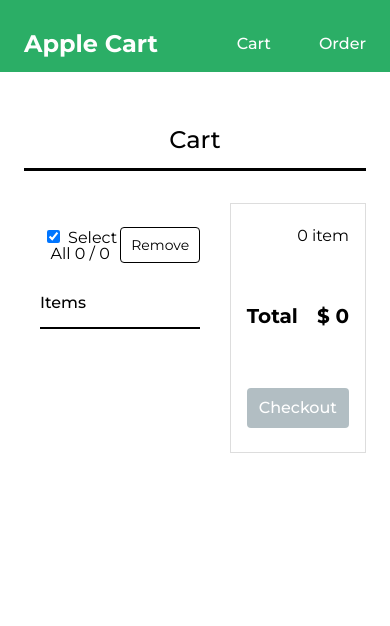
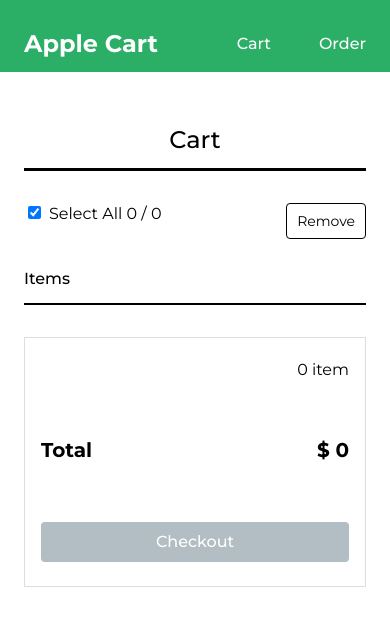
Before and after one commit to dkssyddico/apple-cart, a React (Create React App) app: page /cart in a window 390 px wide. Shown: the top 626 px of the page. Built offline with nearby package versions, Linux system fonts and the light colour scheme.

Commit message:
make direct shop now function in product page and modify styling as responsive web

```diff
--- a/src/Pages/Cart.js
+++ b/src/Pages/Cart.js
@@ -37,13 +37,15 @@ const Title = styled.h1`
 
 const Container = styled.div`
   display: flex;
-  gap: 4%;
+  justify-content: space-between;
+  flex-wrap: wrap;
 `;
 
 const CartItemContainer = styled.div`
-  flex-basis: 66%;
-  /* border: 1px solid black; */
-  padding: 1.5rem 1rem;
+  flex-basis: 60%;
+  @media screen and (max-width: 767px) {
+    flex-basis: 100%;
+  }
 `;
 
 const ItemsContainer = styled.div`
@@ -170,6 +172,9 @@ const SummaryContainer = styled.div`
   justify-content: space-between;
   h2 {
     align-self: flex-end;
+  }
+  @media screen and (max-width: 767px) {
+    flex-basis: 100%;
   }
 `;
 
--- a/src/Pages/Order.js
+++ b/src/Pages/Order.js
@@ -3,12 +3,14 @@ import styled from 'styled-components';
 import { Context } from '../context/MyContext';
 import { v4 as uuidv4 } from 'uuid';
 import { Link } from 'react-router-dom';
+import { FaArrowRight } from 'react-icons/fa';
 
 const Section = styled.section`
   padding: 8rem 10rem 5rem;
   height: 100%;
   display: flex;
   flex-direction: column;
+  transition: all 0.3s ease-in-out;
   @media screen and (max-width: 1023px) {
     padding: 8rem 4rem 5rem;
   }
@@ -51,11 +53,15 @@ const MetaContainer = styled.div`
 const TitleContainer = styled.div`
   display: flex;
   justify-content: space-between;
+  align-items: center;
   padding-bottom: 1rem;
   border-bottom: 1px solid ${(props) => props.theme.lightGray};
   h3:first-child {
     font-weight: 500;
     font-size: 18px;
+  }
+  h3:last-child {
+    font-size: 15px;
   }
 `;
 
@@ -108,7 +114,9 @@ function Order() {
                             }`
                           : `${firstItem.name}`}
                       </h3>
-                      <h3>Go to Detail</h3>
+                      <h3>
+                        <FaArrowRight />
+                      </h3>
                     </TitleContainer>
                   </Link>
                   <InfoContainer>
--- a/src/Pages/OrderDetail.js
+++ b/src/Pages/OrderDetail.js
@@ -3,12 +3,14 @@ import styled from 'styled-components';
 import { useParams, useNavigate } from 'react-router-dom';
 import { Context } from '../context/MyContext';
 import { addCart, getOrder } from '../context/Action';
+import { v4 as uuidv4 } from 'uuid';
 
 const Section = styled.section`
   padding: 8rem 10rem 5rem;
   height: 100%;
   display: flex;
   flex-direction: column;
+  transition: all 0.3s ease-in-out;
   @media screen and (max-width: 1023px) {
     padding: 8rem 4rem 5rem;
   }
@@ -58,6 +60,10 @@ const Card = styled.div`
 const CardContainer = styled.div`
   display: flex;
   padding: 1rem 1.5rem;
+  transition: all 0.3s ease-in-out;
+  @media screen and (max-width: 767px) {
+    padding: 0.8rem 1rem;
+  }
 `;
 
 const ImgContainer = styled.div`
@@ -78,6 +84,10 @@ const MetaContainer = styled.div`
   display: flex;
   flex-direction: column;
   justify-content: space-around;
+  transition: all 0.3s ease-in-out;
+  @media screen and (max-width: 767px) {
+    padding: 0.8rem 1rem;
+  }
 `;
 
 const ItemName = styled.h3`
@@ -102,6 +112,10 @@ const CartBtn = styled.button`
   background-color: ${(props) => props.theme.green};
   color: white;
   font-weight: 500;
+  transition: all 0.3s ease-in-out;
+  @media screen and (max-width: 767px) {
+    font-size: 14px;
+  }
 `;
 
 function OrderDetail() {
@@ -159,14 +173,20 @@ function OrderDetail() {
             <h2>
               Total Price:{' '}
               <Strong>
-                $ {order.items.reduce((prev, curr) => prev + curr.quantity * curr.price, 0)}
+                {`$ ${
+                  order.items
+                    ? order.items.length > 1
+                      ? order.items.reduce((prev, curr) => prev + curr.quantity * curr.price, 0)
+                      : order.items[0].price
+                    : ''
+                }`}
               </Strong>
             </h2>
           </OrderInfoContainer>
           <CardsContainer>
             {order.items &&
               order.items.map((item) => (
-                <Card>
+                <Card key={uuidv4()}>
                   <CardContainer>
                     <ImgContainer>
                       <Image src={`/images/${item.image}`} alt='product' />
--- a/src/Pages/Payment.js
+++ b/src/Pages/Payment.js
@@ -29,13 +29,15 @@ const Title = styled.h1`
 
 const Container = styled.div`
   display: flex;
-  gap: 4%;
+  justify-content: space-between;
+  flex-wrap: wrap;
 `;
 
 const CartItemContainer = styled.div`
-  flex-basis: 66%;
-  /* border: 1px solid black; */
-  padding: 1.5rem 1rem;
+  flex-basis: 60%;
+  @media screen and (max-width: 767px) {
+    flex-basis: 100%;
+  }
 `;
 
 const ItemsContainer = styled.div`
@@ -104,6 +106,9 @@ const SummaryContainer = styled.div`
   justify-content: space-between;
   h2 {
     align-self: flex-end;
+  }
+  @media screen and (max-width: 767px) {
+    flex-basis: 100%;
   }
 `;
 
--- a/src/Pages/ProductDetail.js
+++ b/src/Pages/ProductDetail.js
@@ -1,6 +1,6 @@
 import React, { useContext, useEffect, useState } from 'react';
 import { useParams, useNavigate } from 'react-router-dom';
-import { addCart, getProduct } from '../context/Action';
+import { addCart, addCheckout, getProduct } from '../context/Action';
 import { Context } from '../context/MyContext';
 import { AiOutlinePlus, AiOutlineMinus } from 'react-icons/ai';
 import styled from 'styled-components';
@@ -170,6 +170,19 @@ function ProductDetail() {
     }
   };
 
+  const handleShowNowClick = () => {
+    let item = {
+      productId,
+      name: product.name,
+      quantity,
+      price: product.price,
+      image: product.image,
+      selected: true,
+    };
+    addCheckout(dispatch, [item]);
+    navigate('/payment');
+  };
+
   return (
     <>
       {product && (
@@ -201,7 +214,7 @@ function ProductDetail() {
             </TotalPriceContainer>
             <BtnContainer>
               <CartBtn onClick={handleCartClick}>Add to cart</CartBtn>
-              <CheckoutBtn>Shop now</CheckoutBtn>
+              <CheckoutBtn onClick={handleShowNowClick}>Shop now</CheckoutBtn>
             </BtnContainer>
           </MetaContainer>
         </Section>
```
